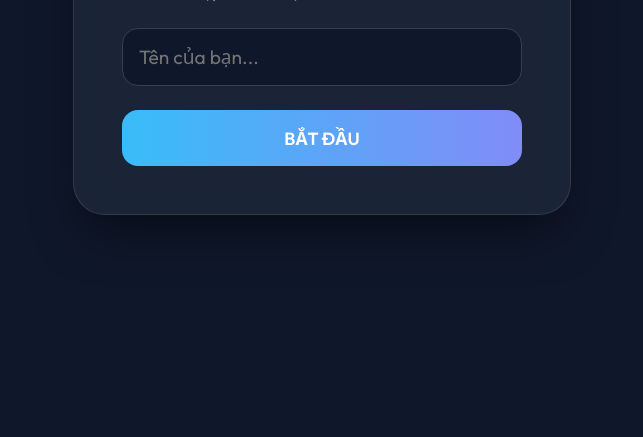
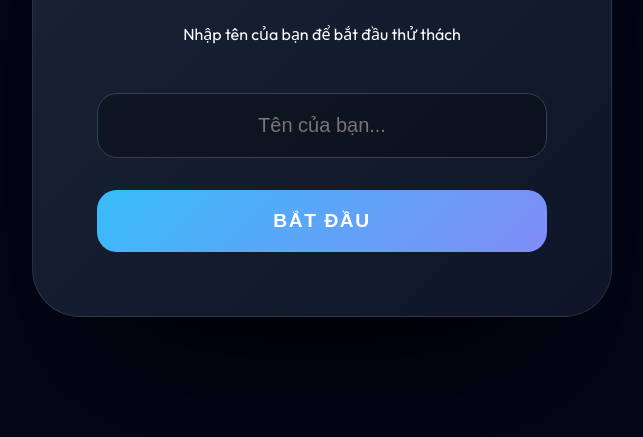
Before and after one commit to toilact/TorioJump, a website built with Vite: page web-mario/index.html in a window 1280 px wide. Shown: the part 363-800 px from the top of the page, without its empty margins (318-961 px from the left). Built offline with nearby package versions, Linux system fonts and the light colour scheme.

Commit message:
UI Overhaul: Premium Cyber-Arcade aesthetics with glassmorphism and dynamic backgrounds

```diff
--- a/web-mario/src/main.ts
+++ b/web-mario/src/main.ts
@@ -417,111 +417,167 @@ function updateUI(isAtApex: boolean) {
 function draw() {
   ctx.clearRect(0, 0, canvas.width, canvas.height);
 
-  // Draw Platforms
-  ctx.fillStyle = '#475569';
+  drawBackground();
+
+  // Draw Platforms with Gradients
   for (const plat of platforms) {
-    ctx.fillRect(plat.x, plat.y, plat.w, plat.h);
-    // Bevel
-    ctx.fillStyle = '#64748b';
-    ctx.fillRect(plat.x, plat.y, plat.w, 4);
-    ctx.fillStyle = '#475569';
+    const gradient = ctx.createLinearGradient(plat.x, plat.y, plat.x, plat.y + plat.h);
+    gradient.addColorStop(0, '#334155');
+    gradient.addColorStop(1, '#1e293b');
+
+    ctx.fillStyle = gradient;
+    ctx.beginPath();
+    ctx.roundRect(plat.x, plat.y, plat.w, plat.h, 6);
+    ctx.fill();
+
+    // Top light edge
+    ctx.fillStyle = 'rgba(255,255,255,0.1)';
+    ctx.fillRect(plat.x + 2, plat.y + 2, plat.w - 4, 2);
+
+    // Border
+    ctx.strokeStyle = 'rgba(255,255,255,0.05)';
+    ctx.lineWidth = 1;
+    ctx.strokeRect(plat.x, plat.y, plat.w, plat.h);
   }
 
-  // Draw Goal (Yellow Door)
+  // Draw Goal (Yellow Door - Glowing)
+  ctx.save();
+  ctx.shadowBlur = 20;
+  ctx.shadowColor = '#fbbf24';
   ctx.fillStyle = '#fbbf24';
-  ctx.fillRect(goal.x, goal.y, goal.w, goal.h);
-  // Door frame
-  ctx.strokeStyle = '#f59e0b';
-  ctx.lineWidth = 4;
-  ctx.strokeRect(goal.x, goal.y, goal.w, goal.h);
-  // Knob
-  ctx.fillStyle = '#92400e';
   ctx.beginPath();
-  ctx.arc(goal.x + goal.w - 10, goal.y + goal.h / 2, 3, 0, Math.PI * 2);
+  ctx.roundRect(goal.x, goal.y, goal.w, goal.h, [10, 10, 0, 0]);
   ctx.fill();
+  ctx.restore();
 
-  // Draw Meteorites
+  // Door Detail
+  ctx.strokeStyle = '#92400e';
+  ctx.lineWidth = 2;
+  ctx.strokeRect(goal.x + 5, goal.y + 5, goal.w - 10, goal.h - 5);
+
+  // Draw Meteorites (Circular & Glowing)
   meteorites.forEach(m => {
     if (m.active) {
+      const radius = m.w / 2;
+      const grad = ctx.createRadialGradient(m.x + radius, m.y + radius, 0, m.x + radius, m.y + radius, radius);
+      grad.addColorStop(0, '#94a3b8');
+      grad.addColorStop(0.8, '#475569');
+      grad.addColorStop(1, '#ef4444');
+
+      ctx.save();
+      ctx.shadowBlur = 15;
+      ctx.shadowColor = '#ef4444';
+      ctx.fillStyle = grad;
       ctx.beginPath();
-      // Draw as circle
-      const radius = m.w / 2;
       ctx.arc(m.x + radius, m.y + radius, radius, 0, Math.PI * 2);
-      ctx.fillStyle = '#475569';
       ctx.fill();
-      // Add texture/crater
-      ctx.fillStyle = '#334155';
-      ctx.beginPath();
-      ctx.arc(m.x + radius * 0.6, m.y + radius * 0.6, radius * 0.2, 0, Math.PI * 2);
-      ctx.fill();
-      // Glow/Fire effect
-      ctx.fillStyle = '#ef4444';
-      ctx.beginPath();
-      ctx.arc(m.x + radius, m.y - 5, radius * 0.8, 0, Math.PI, true);
-      ctx.fill();
+      ctx.restore();
     }
   });
 
-  // Draw NPC
-  ctx.fillStyle = '#1e293b';
+  // Draw NPC (Cyber Style)
+  ctx.fillStyle = '#0f172a';
   ctx.beginPath();
-  ctx.roundRect(npc.x, npc.y, npc.w, npc.h, 4);
+  ctx.roundRect(npc.x, npc.y, npc.w, npc.h, 8);
   ctx.fill();
-  // Eyes (Evil)
-  ctx.fillStyle = '#ef4444';
-  ctx.fillRect(npc.x + 5, npc.y + 10, 5, 5);
-  ctx.fillRect(npc.x + 20, npc.y + 10, 5, 5);
+  ctx.strokeStyle = '#38bdf8';
+  ctx.lineWidth = 2;
+  ctx.stroke();
+
+  // NPC Eyes
+  ctx.save();
+  ctx.fillStyle = '#f43f5e';
+  ctx.shadowBlur = 10;
+  ctx.shadowColor = '#f43f5e';
+  ctx.fillRect(npc.x + 6, npc.y + 12, 6, 4);
+  ctx.fillRect(npc.x + 18, npc.y + 12, 6, 4);
+  ctx.restore();
+
   // Gun
-  ctx.fillStyle = '#334155';
   ctx.save();
   ctx.translate(npc.x + npc.w / 2, npc.y + npc.h / 2);
   const angle = Math.atan2((player.y + player.height / 2) - (npc.y + npc.h / 2), (player.x + player.width / 2) - (npc.x + npc.w / 2));
   ctx.rotate(angle);
-  ctx.fillRect(10, -4, 20, 8);
+  ctx.fillStyle = '#334155';
+  ctx.fillRect(12, -5, 22, 10);
+  ctx.fillStyle = '#38bdf8';
+  ctx.fillRect(30, -3, 6, 6);
   ctx.restore();
 
-  // Draw Bullets
+  // Draw Bullets (Glowing)
+  ctx.save();
   ctx.fillStyle = '#fbbf24';
+  ctx.shadowBlur = 10;
+  ctx.shadowColor = '#fbbf24';
   bullets.forEach(b => {
     if (b.active) {
       ctx.beginPath();
-      ctx.arc(b.x, b.y, 4, 0, Math.PI * 2);
+      ctx.arc(b.x, b.y, 5, 0, Math.PI * 2);
       ctx.fill();
     }
   });
+  ctx.restore();
 
   // Draw Player
   ctx.save();
   ctx.translate(player.x + player.width / 2, player.y + player.height / 2);
 
-  // Squash and stretch effect (Simple)
   let scaleX = 1;
   let scaleY = 1;
   if (!player.isGrounded) {
-    scaleY = 1.1;
-    scaleX = 0.9;
+    scaleY = 1.15;
+    scaleX = 0.85;
   }
   ctx.scale(scaleX, scaleY);
 
-  // Character Body
-  const gradient = ctx.createLinearGradient(-16, -24, 16, 24);
-  gradient.addColorStop(0, '#f87171');
-  gradient.addColorStop(1, '#ef4444');
-  ctx.fillStyle = gradient;
+  const playerGrad = ctx.createLinearGradient(-16, -24, 16, 24);
+  playerGrad.addColorStop(0, '#38bdf8');
+  playerGrad.addColorStop(1, '#818cf8');
 
-  // Rounded rect for player
-  const r = 8;
+  ctx.shadowBlur = 15;
+  ctx.shadowColor = '#38bdf8';
+  ctx.fillStyle = playerGrad;
   ctx.beginPath();
-  ctx.roundRect(-player.width/2, -player.height/2, player.width, player.height, r);
+  ctx.roundRect(-player.width/2, -player.height/2, player.width, player.height, 10);
   ctx.fill();
+  ctx.shadowBlur = 0;
 
-  // Eyes
+  // Player Eyes (Expressive)
   ctx.fillStyle = 'white';
-  const eyeOffset = Math.sign(player.velX || 1) * 5;
-  ctx.fillRect(eyeOffset + 2, -10, 6, 6);
-  ctx.fillRect(eyeOffset - 8, -10, 6, 6);
+  const lookDir = Math.sign(player.velX || 0.1);
+  ctx.fillRect(lookDir * 6 + 2, -12, 6, 8);
+  ctx.fillRect(lookDir * 6 - 8, -12, 6, 8);
 
   ctx.restore();
+}
+
+const stars = Array.from({ length: 50 }, () => ({
+  x: Math.random() * 800,
+  y: Math.random() * 500,
+  size: Math.random() * 2,
+  speed: Math.random() * 20 + 10
+}));
+
+function drawBackground() {
+  // Static grid
+  ctx.strokeStyle = 'rgba(56, 189, 248, 0.05)';
+  ctx.lineWidth = 1;
+  for (let i = 0; i < 800; i += 40) {
+    ctx.beginPath(); ctx.moveTo(i, 0); ctx.lineTo(i, 500); ctx.stroke();
+  }
+  for (let i = 0; i < 500; i += 40) {
+    ctx.beginPath(); ctx.moveTo(0, i); ctx.lineTo(800, i); ctx.stroke();
+  }
+
+  // Floating stars
+  ctx.fillStyle = 'rgba(255, 255, 255, 0.2)';
+  stars.forEach(s => {
+    ctx.beginPath();
+    ctx.arc(s.x, s.y, s.size, 0, Math.PI * 2);
+    ctx.fill();
+    s.x -= s.speed * 0.01;
+    if (s.x < 0) s.x = 800;
+  });
 }
 
 function loop(time: number) {
--- a/web-mario/src/style.css
+++ b/web-mario/src/style.css
@@ -1,190 +1,219 @@
-@import url('https://fonts.googleapis.com/css2?family=Outfit:wght@300;400;600&display=swap');
+@import url('https://fonts.googleapis.com/css2?family=Outfit:wght@300;400;600;800&display=swap');
 
 :root {
+  --primary: #38bdf8;
+  --secondary: #818cf8;
+  --accent: #f43f5e;
+  --bg-dark: #020617;
+  --surface: rgba(30, 41, 59, 0.7);
+  --border: rgba(255, 255, 255, 0.1);
+
   font-family: 'Outfit', system-ui, -apple-system, sans-serif;
-  line-height: 1.5;
-  font-weight: 400;
-
   color-scheme: dark;
-  color: rgba(255, 255, 255, 0.87);
-  background-color: #0f172a;
-
-  font-synthesis: none;
-  text-rendering: optimizeLegibility;
-  -webkit-font-smoothing: antialiased;
-  -moz-osx-font-smoothing: grayscale;
+  background-color: var(--bg-dark);
 }
 
 body {
   margin: 0;
   display: flex;
   place-items: center;
-  min-width: 320px;
   min-height: 100vh;
   justify-content: center;
   overflow: hidden;
+  background: radial-gradient(circle at center, #1e293b 0%, #020617 100%);
 }
 
 #app {
-  max-width: 1280px;
-  margin: 0 auto;
-  padding: 2rem;
-  text-align: center;
+  width: 100%;
+  max-width: 1200px;
+  padding: 1rem;
+  display: flex;
+  flex-direction: column;
+  align-items: center;
 }
 
+h1 {
+  font-size: 3.5rem;
+  font-weight: 800;
+  margin: 0;
+  background: linear-gradient(135deg, var(--primary) 0%, var(--secondary) 100%);
+  -webkit-background-clip: text;
+  -webkit-text-fill-color: transparent;
+  filter: drop-shadow(0 0 10px rgba(56, 189, 248, 0.3));
+  letter-spacing: -0.05rem;
+}
+
+.subtitle {
+  color: #94a3b8;
+  font-size: 1.1rem;
+  margin-top: 0.5rem;
+  margin-bottom: 2rem;
+  letter-spacing: 0.1rem;
+  text-transform: uppercase;
+}
+
+/* Game Container & Frame */
 .game-container {
   position: relative;
-  border-radius: 1.5rem;
-  overflow: hidden;
-  box-shadow: 0 25px 50px -12px rgba(0, 0, 0, 0.5);
-  border: 1px solid rgba(255, 255, 255, 0.1);
-  background: linear-gradient(135deg, #1e293b 0%, #0f172a 100%);
+  border-radius: 2rem;
+  padding: 12px;
+  background: linear-gradient(135deg, rgba(255,255,255,0.1), rgba(255,255,255,0.02));
+  border: 1px solid var(--border);
+  box-shadow: 0 50px 100px -20px rgba(0, 0, 0, 0.7);
+  backdrop-filter: blur(20px);
 }
 
 canvas {
   display: block;
-  image-rendering: pixelated;
-  background: #1e293b;
+  border-radius: 1.5rem;
+  background: #0f172a;
+  box-shadow: inset 0 0 40px rgba(0,0,0,0.5);
 }
 
+/* UI Overlays */
 .ui-overlay {
   position: absolute;
-  top: 1rem;
-  left: 1rem;
-  pointer-events: none;
+  top: 2rem;
+  left: 2rem;
   display: flex;
   flex-direction: column;
-  gap: 0.5rem;
-  text-align: left;
+  gap: 0.75rem;
 }
 
 .debug-badge {
-  background: rgba(15, 23, 42, 0.7);
-  backdrop-filter: blur(8px);
-  padding: 0.4rem 0.8rem;
-  border-radius: 0.5rem;
+  background: var(--surface);
+  backdrop-filter: blur(12px);
+  padding: 0.5rem 1rem;
+  border-radius: 0.75rem;
   font-size: 0.75rem;
-  font-weight: 600;
-  border: 1px solid rgba(255, 255, 255, 0.1);
-  color: #94a3b8;
-  transition: all 0.2s ease;
+  font-weight: 700;
+  color: #64748b;
+  border: 1px solid var(--border);
+  transition: all 0.3s cubic-bezier(0.4, 0, 0.2, 1);
+  display: flex;
+  align-items: center;
+  gap: 0.5rem;
+}
+
+.debug-badge::before {
+  content: '';
+  width: 6px;
+  height: 6px;
+  border-radius: 50%;
+  background: currentColor;
 }
 
 .debug-badge.active {
-  color: #38bdf8;
-  border-color: #38bdf8;
-  box-shadow: 0 0 10px rgba(56, 189, 248, 0.3);
+  color: var(--primary);
+  border-color: rgba(56, 189, 248, 0.4);
+  background: rgba(56, 189, 248, 0.1);
+  box-shadow: 0 0 20px rgba(56, 189, 248, 0.2);
+  transform: translateX(10px);
 }
 
 .controls-hint {
   position: absolute;
-  bottom: 1rem;
-  right: 1rem;
-  background: rgba(15, 23, 42, 0.7);
-  backdrop-filter: blur(8px);
-  padding: 0.8rem 1.2rem;
-  border-radius: 1rem;
+  bottom: 2rem;
+  right: 2rem;
+  background: var(--surface);
+  backdrop-filter: blur(12px);
+  padding: 1rem 1.5rem;
+  border-radius: 1.25rem;
   font-size: 0.85rem;
-  border: 1px solid rgba(255, 255, 255, 0.1);
+  border: 1px solid var(--border);
+  color: #cbd5e1;
+  display: flex;
+  gap: 1rem;
+  align-items: center;
 }
 
 .controls-hint kbd {
   background: #334155;
-  padding: 0.1rem 0.4rem;
-  border-radius: 0.2rem;
-  font-family: inherit;
-  font-weight: 600;
+  color: white;
+  padding: 0.25rem 0.5rem;
+  border-radius: 0.5rem;
+  font-weight: 800;
+  border-bottom: 3px solid #1e293b;
 }
 
+/* Login Screen */
 .login-screen {
   position: fixed;
-  top: 0;
-  left: 0;
-  width: 100%;
-  height: 100%;
-  background: #0f172a;
-  z-index: 1000;
+  inset: 0;
+  background: var(--bg-dark);
+  z-index: 2000;
   display: flex;
   justify-content: center;
   align-items: center;
-  transition: opacity 0.5s ease;
+  transition: all 0.6s cubic-bezier(0.4, 0, 0.2, 1);
 }
 
 .login-screen.hidden {
   opacity: 0;
-  pointer-events: none;
+  visibility: hidden;
+  transform: scale(1.1);
 }
 
 .login-content {
-  background: rgba(30, 41, 59, 0.8);
-  backdrop-filter: blur(16px);
-  padding: 3rem;
-  border-radius: 2rem;
-  border: 1px solid rgba(255, 255, 255, 0.1);
-  box-shadow: 0 25px 50px -12px rgba(0, 0, 0, 0.5);
+  background: linear-gradient(135deg, rgba(30, 41, 59, 0.9), rgba(15, 23, 42, 0.9));
+  backdrop-filter: blur(24px);
+  padding: 4rem;
+  border-radius: 3rem;
+  border: 1px solid var(--border);
+  box-shadow: 0 100px 150px -50px rgba(0, 0, 0, 0.8);
   display: flex;
   flex-direction: column;
-  gap: 1.5rem;
+  gap: 2rem;
   width: 100%;
-  max-width: 400px;
-}
-
-.login-content h1 {
-  margin: 0;
-  font-size: 2rem;
-}
-
-.login-content p {
-  color: #94a3b8;
-  margin: 0;
+  max-width: 450px;
+  text-align: center;
 }
 
 .login-content input {
-  background: #0f172a;
+  background: rgba(0, 0, 0, 0.3);
   border: 1px solid #334155;
-  padding: 1rem;
-  border-radius: 1rem;
+  padding: 1.25rem;
+  border-radius: 1.25rem;
   color: white;
-  font-family: inherit;
-  font-size: 1.2rem;
+  font-size: 1.25rem;
   outline: none;
-  transition: border-color 0.2s;
+  text-align: center;
+  transition: all 0.3s;
 }
 
 .login-content input:focus {
-  border-color: #38bdf8;
+  border-color: var(--primary);
+  box-shadow: 0 0 20px rgba(56, 189, 248, 0.2);
 }
 
 .login-content button {
-  background: linear-gradient(to right, #38bdf8, #818cf8);
+  background: linear-gradient(135deg, var(--primary), var(--secondary));
   color: white;
   border: none;
-  padding: 1rem;
-  border-radius: 1rem;
-  font-family: inherit;
-  font-weight: 700;
-  font-size: 1.1rem;
+  padding: 1.25rem;
+  border-radius: 1.25rem;
+  font-weight: 800;
+  font-size: 1.2rem;
   cursor: pointer;
-  transition: transform 0.2s, box-shadow 0.2s;
+  transition: all 0.3s;
+  letter-spacing: 0.1rem;
 }
 
 .login-content button:hover {
-  transform: translateY(-2px);
-  box-shadow: 0 10px 20px rgba(56, 189, 248, 0.3);
+  transform: translateY(-5px) scale(1.02);
+  box-shadow: 0 20px 40px rgba(56, 189, 248, 0.4);
 }
 
+/* Messaging System */
 .message-overlay {
   position: absolute;
-  top: 50%;
-  left: 50%;
-  transform: translate(-50%, -50%);
-  z-index: 100;
-  pointer-events: none;
-  transition: opacity 0.3s ease;
+  inset: 0;
   display: flex;
   justify-content: center;
   align-items: center;
-  width: 100%;
+  z-index: 100;
+  pointer-events: none;
+  transition: opacity 0.4s;
 }
 
 .message-overlay.hidden {
@@ -192,52 +221,33 @@ canvas {
 }
 
 #message-text {
-  font-size: 4rem;
-  font-weight: 800;
-  text-transform: uppercase;
-  letter-spacing: 0.2rem;
-  text-shadow: 0 0 20px rgba(255, 255, 255, 0.5);
-  animation: rainbow 2s linear infinite, bounce 0.5s ease infinite alternate;
+  font-size: 5rem;
+  font-weight: 900;
+  text-align: center;
+  animation: rainbow 1s linear infinite, bounce 0.6s ease infinite alternate;
+  filter: drop-shadow(0 0 30px rgba(255,255,255,0.3));
+}
+
+#message-text.huge {
+  font-size: 35vh;
+  animation: rainbow 0.5s linear infinite, shake 0.15s ease infinite;
 }
 
 @keyframes rainbow {
-  0% { color: #ff0000; text-shadow: 0 0 20px #ff0000; }
-  20% { color: #ffff00; text-shadow: 0 0 20px #ffff00; }
-  40% { color: #00ff00; text-shadow: 0 0 20px #00ff00; }
-  60% { color: #00ffff; text-shadow: 0 0 20px #00ffff; }
-  80% { color: #0000ff; text-shadow: 0 0 20px #0000ff; }
-  100% { color: #ff00ff; text-shadow: 0 0 20px #ff00ff; }
+  0% { color: #ff3333; }
+  33% { color: #33ff33; }
+  66% { color: #3333ff; }
+  100% { color: #ff3333; }
 }
 
-#message-text.huge {
-  font-size: 25vh;
-  animation: rainbow 1s linear infinite, shake 0.2s ease infinite;
+@keyframes bounce {
+  from { transform: scale(1) rotate(-2deg); }
+  to { transform: scale(1.1) rotate(2deg); }
 }
 
 @keyframes shake {
-  0% { transform: translate(1px, 1px) rotate(0deg); }
-  10% { transform: translate(-1px, -2px) rotate(-1deg); }
-  20% { transform: translate(-3px, 0px) rotate(1deg); }
-  30% { transform: translate(3px, 2px) rotate(0deg); }
-  40% { transform: translate(1px, -1px) rotate(1deg); }
-  50% { transform: translate(-1px, 2px) rotate(-1deg); }
-  60% { transform: translate(-3px, 1px) rotate(0deg); }
-  70% { transform: translate(3px, 1px) rotate(-1deg); }
-  80% { transform: translate(-1px, -1px) rotate(1deg); }
-  90% { transform: translate(1px, 2px) rotate(0deg); }
-  100% { transform: translate(1px, -2px) rotate(-1deg); }
+  0%, 100% { transform: translate(0, 0); }
+  25% { transform: translate(-10px, 10px); }
+  50% { transform: translate(10px, -10px); }
+  75% { transform: translate(-10px, -10px); }
 }
-
-h1 {
-  font-size: 2.5rem;
-  margin-bottom: 0.5rem;
-  background: linear-gradient(to right, #38bdf8, #818cf8);
-  -webkit-background-clip: text;
-  -webkit-text-fill-color: transparent;
-  font-weight: 600;
-}
-
-p.subtitle {
-  color: #94a3b8;
-  margin-bottom: 2rem;
-}
```
